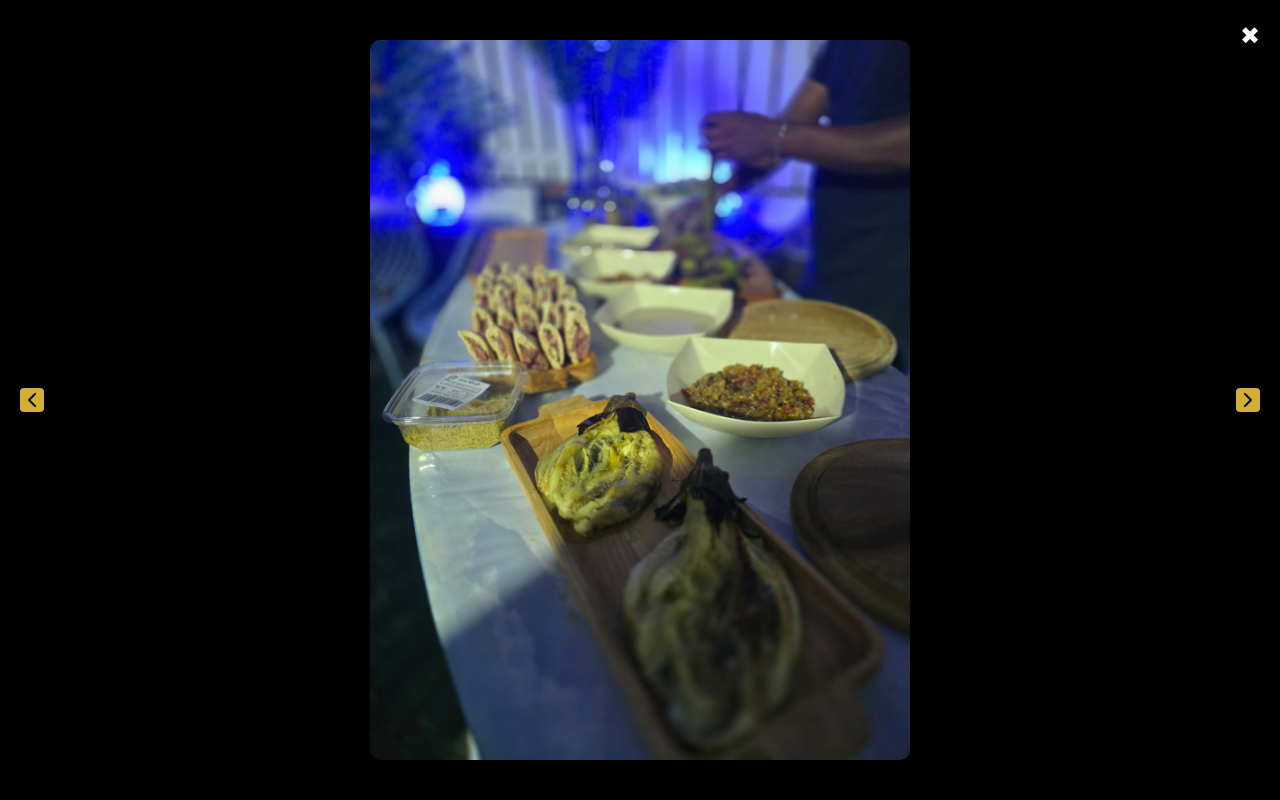
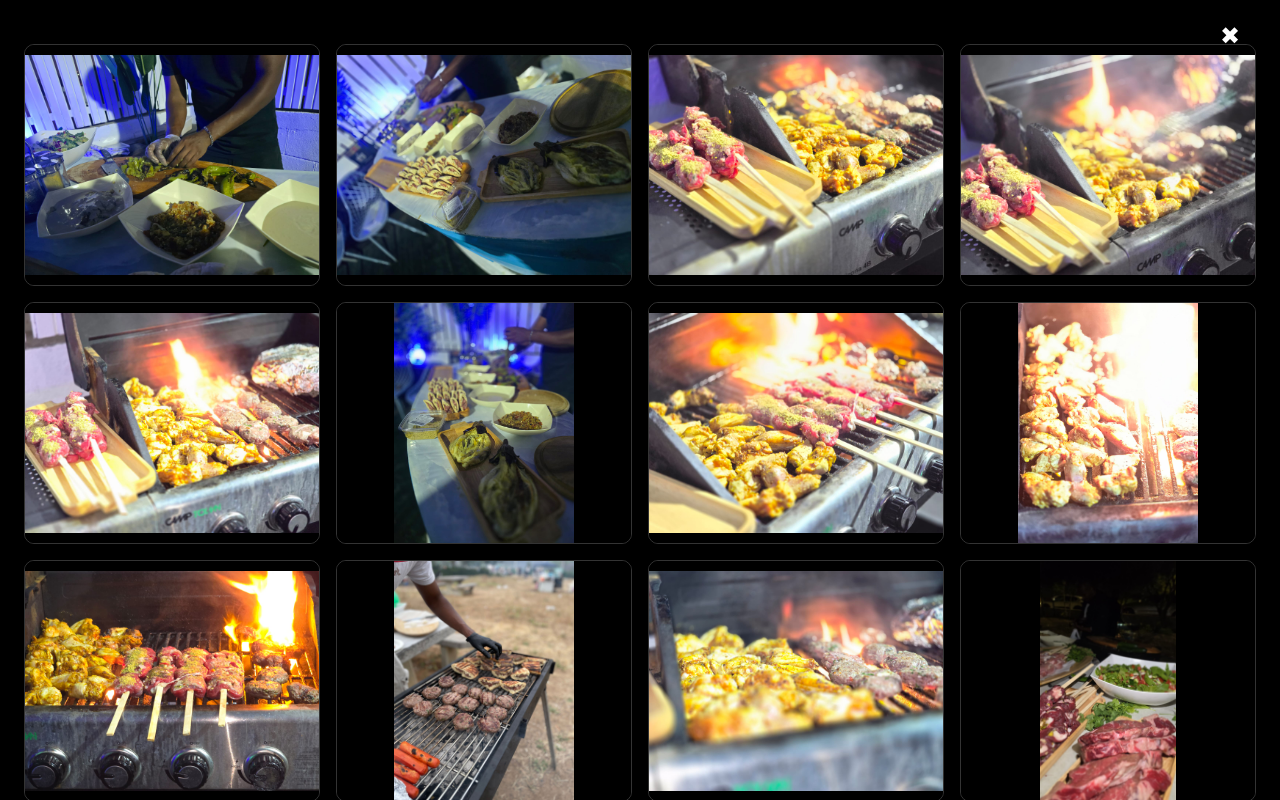
Before and after one commit to kid-us/Mano-Vision-Events, a React (Vite) app: page / in a window 1280 px wide. Both pictures are taken after a click on the element 1098 px from the left and 2726 px from the top of the page. Shown: the part 2326-3126 px from the top of the page. Built offline with nearby package versions, Linux system fonts and the light colour scheme; a web font is replaced by a local one.

Commit message:
modal fix

```diff
--- a/src/components/Marquee.tsx
+++ b/src/components/Marquee.tsx
@@ -25,7 +25,6 @@ import {
   twentyOne,
   twentyTwo,
 } from "../assets/catering";
-import { ChevronLeft, ChevronRight } from "lucide-react";
 
 interface Testimony {
   id: number;
@@ -58,25 +57,14 @@ const Marquee = () => {
     { id: 22, img: twentyTwo },
   ];
 
-  // Divide into 2 rows
-  const row1 = allImages.slice(0, 11);
-  const row2 = allImages.slice(11, 22);
-
   // Modal state
   const [isOpen, setIsOpen] = useState(false);
-  const [currentIndex, setCurrentIndex] = useState<number>(0);
 
-  const openModal = (index: number) => {
-    setCurrentIndex(index);
+  const openModal = () => {
     setIsOpen(true);
   };
 
   const closeModal = () => setIsOpen(false);
-
-  const nextImage = () =>
-    setCurrentIndex((prev) => (prev + 1) % allImages.length);
-  const prevImage = () =>
-    setCurrentIndex((prev) => (prev === 0 ? allImages.length - 1 : prev - 1));
 
   return (
     <section id="menu" className="py-20 bg-black">
@@ -96,42 +84,14 @@ const Marquee = () => {
         {/* Forward Marquee */}
         <div
           className="marquee fadeout-horizontal"
-          style={{ "--num-items": row1.length } as React.CSSProperties}
+          style={{ "--num-items": allImages.length } as React.CSSProperties}
         >
           <div className="marquee-track">
-            {row1.map((t, i) => (
+            {allImages.map((t) => (
               <div
                 className="marquee-item cursor-pointer bg-primary/5"
                 style={{ "--item-position": t.id } as React.CSSProperties}
-                onClick={() => openModal(i)}
-                key={t.id}
-              >
-                <img
-                  src={t.img}
-                  className="h-full !object-contain"
-                  alt={`Gallery - ${t.id}`}
-                />
-              </div>
-            ))}
-          </div>
-        </div>
-
-        {/* Reverse Marquee */}
-        <div
-          className="marquee fadeout-horizontal mt-10"
-          style={
-            {
-              "--num-items": row2.length,
-              "--direction": "reverse",
-            } as React.CSSProperties
-          }
-        >
-          <div className="marquee-track">
-            {row2.map((t, i) => (
-              <div
-                className="marquee-item cursor-pointer bg-primary/5"
-                style={{ "--item-position": t.id } as React.CSSProperties}
-                onClick={() => openModal(i + row1.length)}
+                onClick={() => openModal()}
                 key={t.id}
               >
                 <img
@@ -147,30 +107,28 @@ const Marquee = () => {
 
       {/* Modal */}
       {isOpen && (
-        <div className="fixed inset-0 bg-black bg-opacity-80 flex items-center justify-center z-50">
+        <div className="fixed inset-0 bg-black bg-opacity-80 flex items-start justify-center z-50 p-6 overflow-auto">
           <button
-            className="absolute top-5 right-5 text-white text-2xl"
+            className="fixed top-5 lg:right-10 right-3 text-white text-2xl z-50"
             onClick={closeModal}
           >
             ✖
           </button>
-          <button
-            className="absolute left-5 text-white text-3xl"
-            onClick={prevImage}
-          >
-            <ChevronLeft className="bg-primary rounded text-black" />
-          </button>
-          <img
-            src={allImages[currentIndex].img}
-            alt={`Gallery ${allImages[currentIndex].id}`}
-            className="max-h-[90%] max-w-[90%] rounded-lg shadow-lg object-contain"
-          />
-          <button
-            className="absolute right-5 text-white text-3xl"
-            onClick={nextImage}
-          >
-            <ChevronRight className="bg-primary rounded text-black" />
-          </button>
+
+          <div className="grid grid-cols-2 sm:grid-cols-3 md:grid-cols-4 gap-4 w-full max-w-7xl lg:my-5 my-2">
+            {allImages.map((t) => (
+              <div
+                key={t.id}
+                className="w-full rounded-lg border border-white/20 overflow-hidden transform transition hover:scale-105 hover:shadow-lg"
+              >
+                <img
+                  src={t.img}
+                  alt={`Gallery ${t.id}`}
+                  className="w-full h-48 md:h-60 object-contain bg-black"
+                />
+              </div>
+            ))}
+          </div>
         </div>
       )}
     </section>
```
